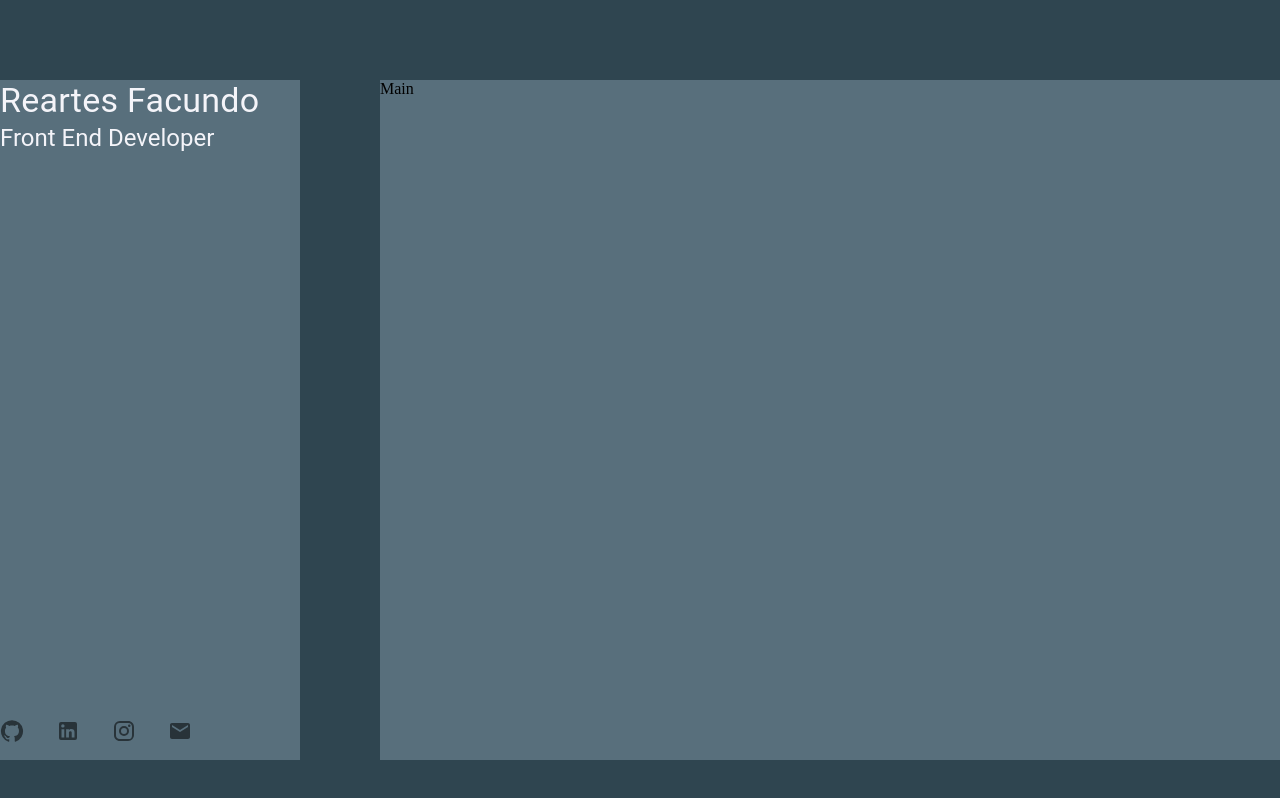
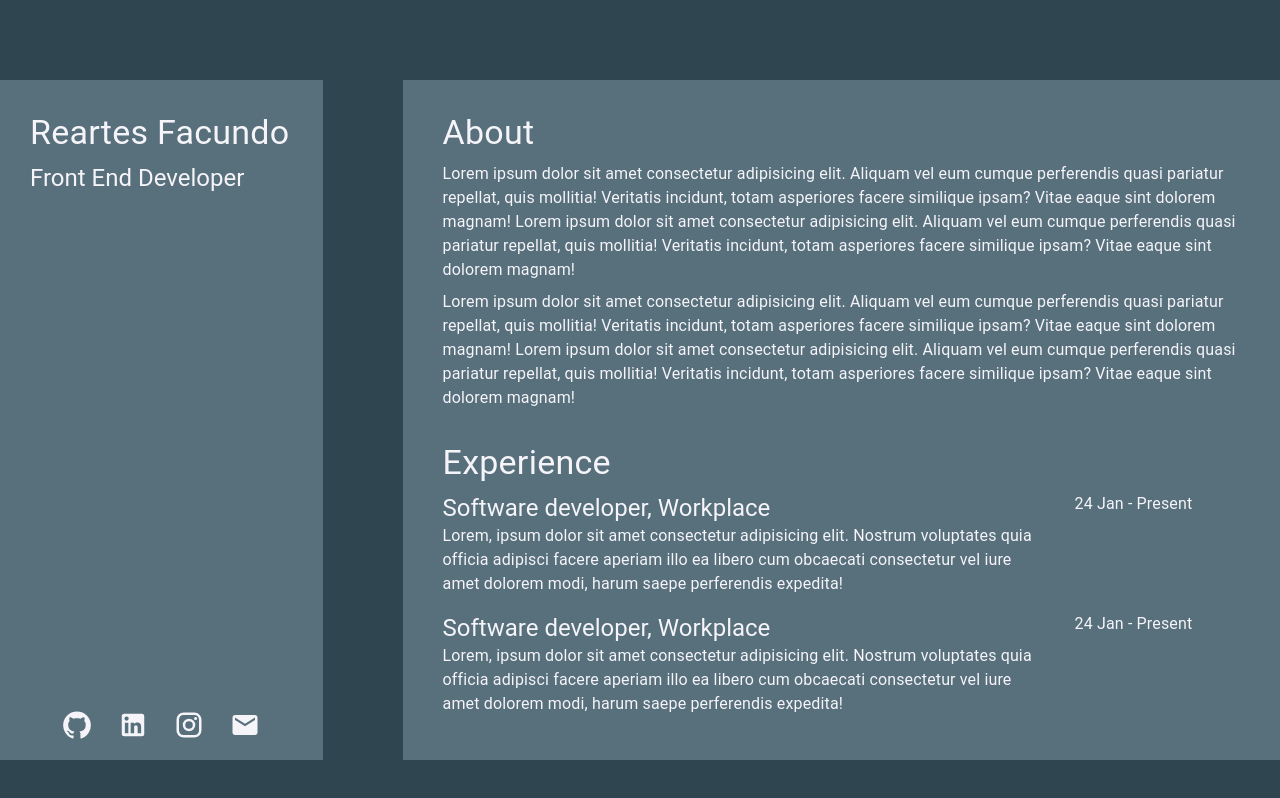
Before and after one commit to FacuReartes/portfolio-v2, a Next.js app: page / in a window 1280 px wide. Shown: the top 798 px of the page. Built offline with nearby package versions, Linux system fonts and the light colour scheme.

Commit message:
added experience, more basic UI

```diff
--- a/src/app/page.tsx
+++ b/src/app/page.tsx
@@ -1,11 +1,72 @@
-import Sidebar from "@/components/Sidebar";
-import { Box } from "@mui/material";
+import Experience from '@/components/Experience';
+import Sidebar from '@/components/Sidebar';
+import { Box, Typography } from '@mui/material';
+
+const experiences = [
+  {
+    title: 'Software developer, Workplace',
+    description:
+      'Lorem, ipsum dolor sit amet consectetur adipisicing elit. Nostrum voluptates quia officia adipisci facere aperiam illo ea libero cum obcaecati consectetur vel iure amet dolorem modi, harum saepe perferendis expedita!',
+    date: '24 Jan - Present',
+  },
+];
 
 export default function Home() {
   return (
-    <Box sx={{ display: 'flex', py: 10, justifyContent: 'center', gap: 10, bgcolor: 'secondary.main' }}>
-      <Sidebar/>
-      <Box sx={{ bgcolor: 'primary.main', width: '900px' }}>Main</Box>
+    <Box
+      sx={{
+        display: 'flex',
+        py: 10,
+        justifyContent: 'center',
+        gap: 10,
+        bgcolor: 'secondary.main',
+      }}
+    >
+      <Sidebar />
+      <Box sx={{ bgcolor: 'primary.main', width: '900px', px: '40px', pt: 4 }}>
+        <Typography
+          variant="h4"
+          component="h3"
+          sx={{ color: 'common.white', pb: 1 }}
+        >
+          About
+        </Typography>
+        <Typography sx={{ color: 'common.white', pb: 1 }}>
+          Lorem ipsum dolor sit amet consectetur adipisicing elit. Aliquam vel
+          eum cumque perferendis quasi pariatur repellat, quis mollitia!
+          Veritatis incidunt, totam asperiores facere similique ipsam? Vitae
+          eaque sint dolorem magnam! Lorem ipsum dolor sit amet consectetur
+          adipisicing elit. Aliquam vel eum cumque perferendis quasi pariatur
+          repellat, quis mollitia! Veritatis incidunt, totam asperiores facere
+          similique ipsam? Vitae eaque sint dolorem magnam!{' '}
+        </Typography>
+        <Typography sx={{ color: 'common.white' }}>
+          Lorem ipsum dolor sit amet consectetur adipisicing elit. Aliquam vel
+          eum cumque perferendis quasi pariatur repellat, quis mollitia!
+          Veritatis incidunt, totam asperiores facere similique ipsam? Vitae
+          eaque sint dolorem magnam! Lorem ipsum dolor sit amet consectetur
+          adipisicing elit. Aliquam vel eum cumque perferendis quasi pariatur
+          repellat, quis mollitia! Veritatis incidunt, totam asperiores facere
+          similique ipsam? Vitae eaque sint dolorem magnam!
+        </Typography>
+        <Typography
+          variant="h4"
+          component="h3"
+          sx={{ color: 'common.white', pb: 1, pt: 4 }}
+        >
+          Experience
+        </Typography>
+        <Experience
+          title={experiences[0].title}
+          description={experiences[0].description}
+          date={experiences[0].date}
+        />
+        <Experience
+          title={experiences[0].title}
+          description={experiences[0].description}
+          date={experiences[0].date}
+        />
+      </Box>
     </Box>
   );
 }
--- /dev/null
+++ b/src/components/Experience.tsx
@@ -0,0 +1,26 @@
+import { Box, Typography } from '@mui/material';
+import React, { FC } from 'react';
+
+interface IExperience {
+  title: string;
+  description: string;
+  date: string;
+}
+
+const Experience: FC<IExperience> = (props) => {
+  return (
+    <Box sx={{ display: 'flex', gap: 4, pb: 2 }}>
+      <Box sx={{ width: '600px' }}>
+        <Typography variant="h5" component="h4" sx={{ color: 'common.white' }}>
+          {props.title}
+        </Typography>
+        <Typography sx={{ color: 'common.white' }}>
+          {props.description}
+        </Typography>
+      </Box>
+      <Typography sx={{ color: 'common.white' }}>{props.date}</Typography>
+    </Box>
+  );
+};
+
+export default Experience;
--- a/src/components/Sidebar.tsx
+++ b/src/components/Sidebar.tsx
@@ -1,22 +1,55 @@
-import { Email, GitHub, Instagram, LinkedIn } from '@mui/icons-material'
-import { Box, List, ListItemIcon, Typography } from '@mui/material'
-import React from 'react'
+import { Email, GitHub, Instagram, LinkedIn } from '@mui/icons-material';
+import { Box, List, ListItemIcon, Typography } from '@mui/material';
+import React from 'react';
 
-type Props = {}
-
-const Sidebar = (props: Props) => {
+const Sidebar = () => {
   return (
-    <Box sx={{ bgcolor: 'primary.main', width: '300px', height: '85vh', position: 'relative'}}>
-      <Typography variant='h4' component='h1' sx={{ color: 'common.white' }}>Reartes Facundo</Typography>
-      <Typography variant='h5' component='h2' sx={{ color: 'common.white' }}>Front End Developer</Typography>
-      <List sx={{ position: 'absolute', bottom: 5 }}>
-        <ListItemIcon><GitHub/></ListItemIcon>
-        <ListItemIcon><LinkedIn/></ListItemIcon>
-        <ListItemIcon><Instagram/></ListItemIcon>
-        <ListItemIcon><Email/></ListItemIcon>
+    <Box
+      sx={{
+        bgcolor: 'primary.main',
+        width: '330px',
+        height: '85vh',
+        position: 'relative',
+        pt: 4,
+        px: '30px',
+      }}
+    >
+      <Typography
+        variant="h4"
+        component="h1"
+        sx={{ color: 'common.white', pb: 1 }}
+      >
+        Reartes Facundo
+      </Typography>
+      <Typography variant="h5" component="h2" sx={{ color: 'common.white' }}>
+        Front End Developer
+      </Typography>
+      <List
+        sx={{
+          position: 'absolute',
+          bottom: 8,
+          width: 'auto',
+          left: 0,
+          right: 0,
+          textAlign: 'center',
+          boxSizing: 'border-box !important',
+        }}
+      >
+        <ListItemIcon>
+          <GitHub sx={{ color: 'common.white', fontSize: 30 }} />
+        </ListItemIcon>
+        <ListItemIcon>
+          <LinkedIn sx={{ color: 'common.white', fontSize: 30 }} />
+        </ListItemIcon>
+        <ListItemIcon>
+          <Instagram sx={{ color: 'common.white', fontSize: 30 }} />
+        </ListItemIcon>
+        <ListItemIcon sx={{ minWidth: 'unset' }}>
+          <Email sx={{ color: 'common.white', fontSize: 30 }} />
+        </ListItemIcon>
       </List>
     </Box>
-  )
-}
+  );
+};
 
-export default Sidebar
+export default Sidebar;
--- a/src/theme/theme.ts
+++ b/src/theme/theme.ts
@@ -1,9 +1,9 @@
-'use client'
+'use client';
 import { createTheme } from '@mui/material';
 
 const theme = createTheme({
   //typography: {
-   // fontFamily: 'var(--outfit)',
+  // fontFamily: 'var(--outfit)',
   //},
   palette: {
     primary: {
```
Also changed, not shown: src/app/layout.tsx (+7 -9 lines).
